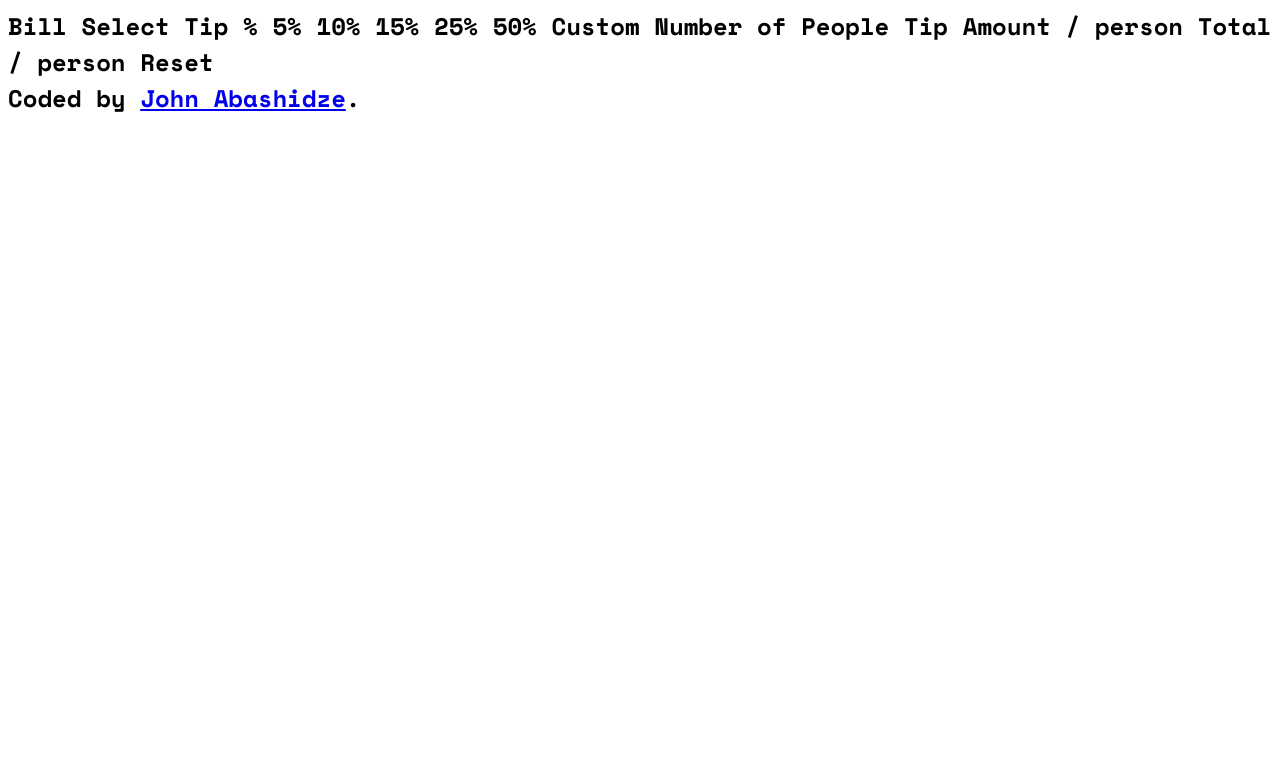
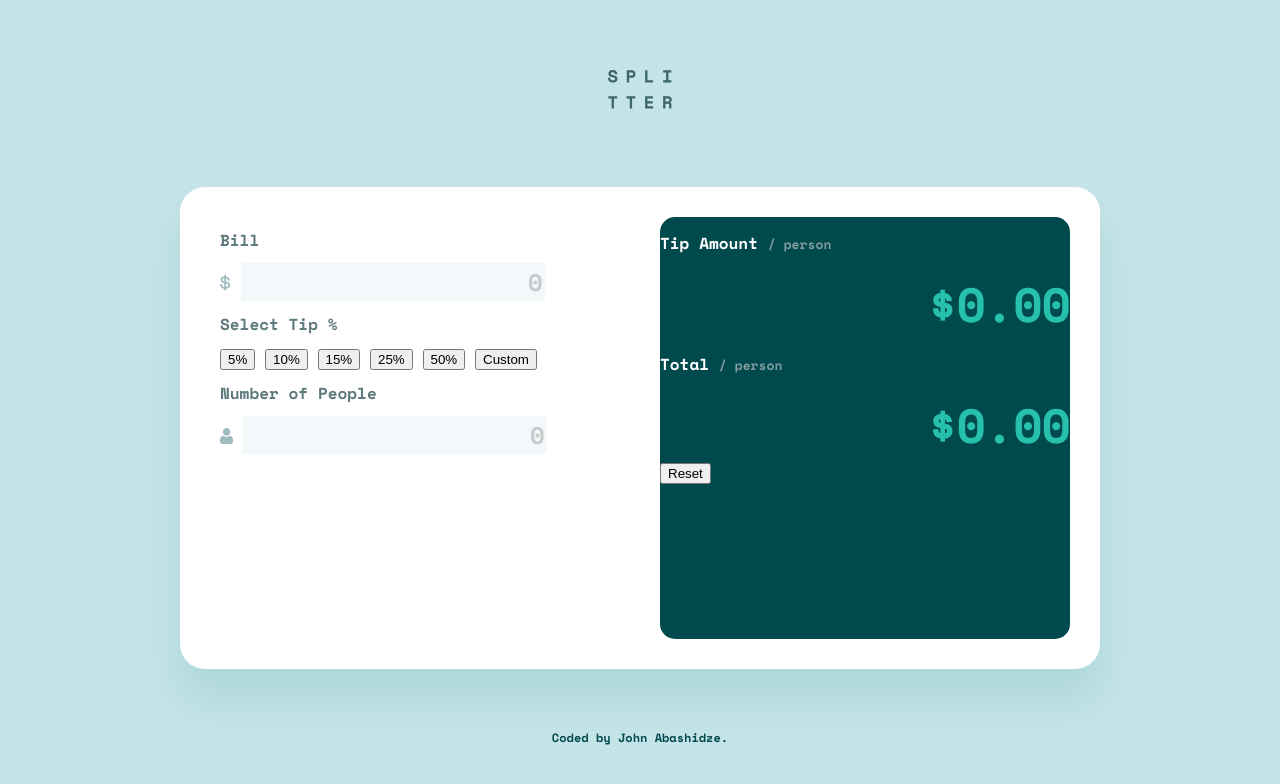
Before and after one commit to Cib-o/tip-calculator-app, a plain HTML site: page index.html in a window 1280 px wide. Drawn offline with nearby package versions, Linux system fonts and the light colour scheme.

Commit message:
The body is done

```diff
--- a/index.html
+++ b/index.html
@@ -1,5 +1,6 @@
 <!DOCTYPE html>
 <html lang="en">
+
 <head>
   <meta charset="UTF-8">
   <meta name="viewport" content="width=device-width, initial-scale=1.0">
@@ -8,26 +9,48 @@
   <link rel="stylesheet" href="./src/styles.css">
   <title>Tip Calculator App</title>
 </head>
+
 <body>
-  Bill
+  <header>
+    <img class="logo" src="./images/logo.svg" alt="logo">
+  </header>
 
-  Select Tip %
-  5%
-  10%
-  15%
-  25%
-  50%
-  Custom
+  <div class="container">
+    <div class="left-side">
+      <h1>Bill</h1>
 
-  Number of People
+      <div class="bill">
+        <img class="dollar-icon" src="./images/icon-dollar.svg" alt="dollar-icon">
+        <input type="text" placeholder="0">
+      </div>
 
-  Tip Amount
-  / person
+      <h1>Select Tip %</h1>
+      <div class="tip-grid">
+        <button>5%</button>
+        <button>10%</button>
+        <button>15%</button>
+        <button>25%</button>
+        <button>50%</button>
+        <button>Custom</button>
+      </div>
 
-  Total
-  / person
+      <h1>Number of People</h1>
+      <div class="people-grid">
+        <img src="./images/icon-person.svg" alt="person-icon">
+        <input type="text" placeholder="0">
+      </div>
+    </div>
 
-  Reset
+    <div class="right-side">
+      <h2>Tip Amount <span>/ person</span></h2>
+      <div class="tip-amount">$0.00</div>
+
+      <h2>Total <span>/ person</span></h2>
+      <div class="total-amount">$0.00</div>
+
+      <button>Reset</button>
+    </div>
+  </div>
 
   <footer>
     Coded by <a href="https://twitter.com/JohnAbashidze" target="_blank">John Abashidze</a>.
@@ -35,4 +58,5 @@
 
   <script src="./src/index.js"></script>
 </body>
+
 </html>
--- a/src/general.css
+++ b/src/general.css
@@ -11,13 +11,69 @@
   --dark-grayish-cyan: rgb(94, 122, 125);
   --grayish-cyan: rgb(127, 156, 159);
   --light-grayish-cyan: rgb(197, 228, 231);
-  --very-light-grayish-cyan: rgb(244, 250, 250);
+  --very-light-grayish-cyan: rgb(243, 249, 250);
   --white: rgb(255, 255, 255);
 }
 
-/* Default Desktop Version */
+/** Default Desktop Version **/
+html {
+  height: 100%;
+}
+
 body {
+  align-items: center;
+  background-color: var(--light-grayish-cyan);
+  display: flex;
+  flex-direction: column;
+  font-family: 'Space Mono', monospace;
+  font-weight: 700;
+  justify-content: center;
+  height: 100%;
+}
+
+input {
+  background-color: var(--very-light-grayish-cyan);
+  border: none;
+  color: var(--very-dark-cyan);
   font-family: 'Space Mono', monospace;
   font-size: 24px;
-  font-weight: 700;
+  line-height: 36px;
+  text-align: right;
 }
+
+input::placeholder {
+  opacity: 0.35;
+}
+
+h1 {
+  color: var(--dark-grayish-cyan);
+  font-size: 16px;
+  line-height: 24px;
+}
+
+h2 {
+  color: var(--white);
+  font-size: 16px;
+  line-height: 24px;
+}
+
+span {
+  color: var(--grayish-cyan);
+  font-size: 13px;
+  line-height: 19px;
+}
+
+a {
+  color: var(--very-dark-cyan);
+  text-decoration: none;
+}
+
+a:hover {
+  color: var(--dark-grayish-cyan);
+}
+
+footer {
+  color: var(--very-dark-cyan);
+  font-size: 12px;
+  margin-top: 60px;
+}
--- a/src/styles.css
+++ b/src/styles.css
@@ -0,0 +1,36 @@
+/** Default Desktop Version **/
+.logo {
+  width: 64px;
+}
+
+.container {
+  background-color: var(--white);
+  border-radius: 25px;
+  box-shadow: 0px 32px 43px rgba(79, 166, 175, 0.200735);
+  display: flex;
+  margin-top: 72px;
+  height: 482px;
+  width: 920px;
+}
+
+.left-side {
+  padding-top: 30px;
+  padding-left: 40px;
+  width: 100%;
+}
+
+.right-side {
+  background-color: var(--very-dark-cyan);
+  border-radius: 15px;
+  margin: 30px;
+  width: 100%;
+}
+
+.total-amount,
+.tip-amount {
+  color: var(--strong-cyan);
+  font-size: 48px;
+  line-height: 71px;
+  letter-spacing: -1px;
+  text-align: right;
+}
```
